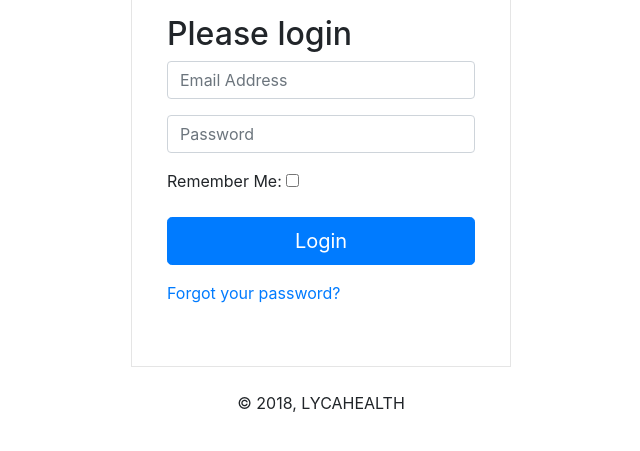
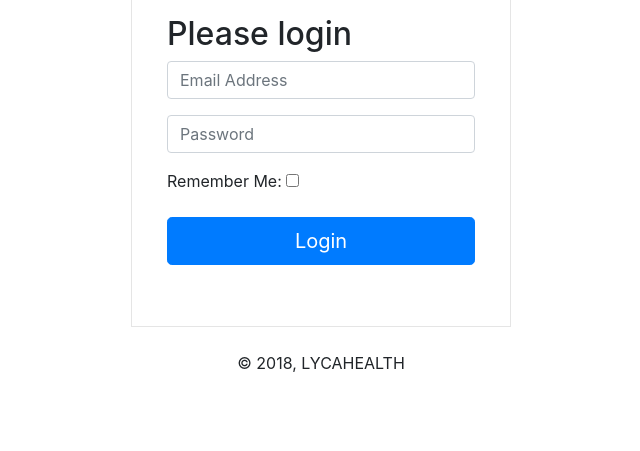
Before and after one commit to avles-tech/lhscreening, a CodeIgniter app: page /lhscreening/auth/login in a window 1280 px wide. Shown: the part 134-585 px from the top of the page, without its empty margins (319-959 px from the left). Run offline with CodeIgniter, Linux system fonts and the light colour scheme; data comes from the database, SQL or seed files in the repository.

Commit message:
forgot password link commented

```diff
--- a/application/views/auth/login.php
+++ b/application/views/auth/login.php
@@ -26,7 +26,7 @@
 
 
   <p><?php echo form_submit('submit', lang('login_submit_btn') ,array('class'=>'btn btn-lg btn-primary btn-block'));?></p>
-  <p><a href="forgot_password"><?php echo lang('login_forgot_password');?></a></p>
+  <!-- <p><a href="forgot_password"><?php echo lang('login_forgot_password');?></a></p> -->
 <?php echo form_close();?>
 
 
```
